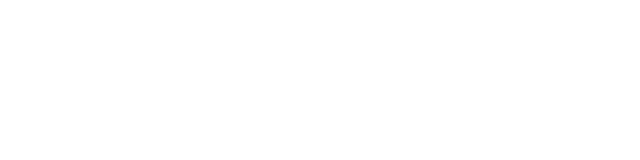
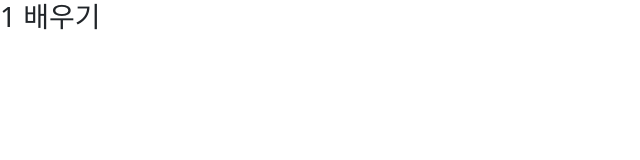
Before and after one commit to sebaek/react-20250630, a React (Vite) app: page /java/1 in a window 1280 px wide. Before the commit this address had no page. Shown: the top 160 px of the page, without its empty margins (0-640 px from the left). Built offline with nearby package versions, Linux system fonts and the light colour scheme.

Commit message:
dynamic segments

```diff
--- a/src/App45.jsx
+++ b/src/App45.jsx
@@ -21,6 +21,12 @@ function Child1() {
 // /java/stream : <h3>stream 배우기</h3>
 // /java/class : <h3>class 배우기</h3>
 
+function Child2() {
+  // const params = useParams();
+  const { content } = useParams();
+  return <h3>{content} 배우기</h3>;
+}
+
 function App45(props) {
   return (
     <div>
@@ -29,6 +35,9 @@ function App45(props) {
           <Route path="learn">
             <Route path=":mySubPath" element={<Child1 />} />
           </Route>
+          <Route path="java">
+            <Route path=":content" element={<Child2 />} />
+          </Route>
         </Routes>
       </BrowserRouter>
     </div>
```
